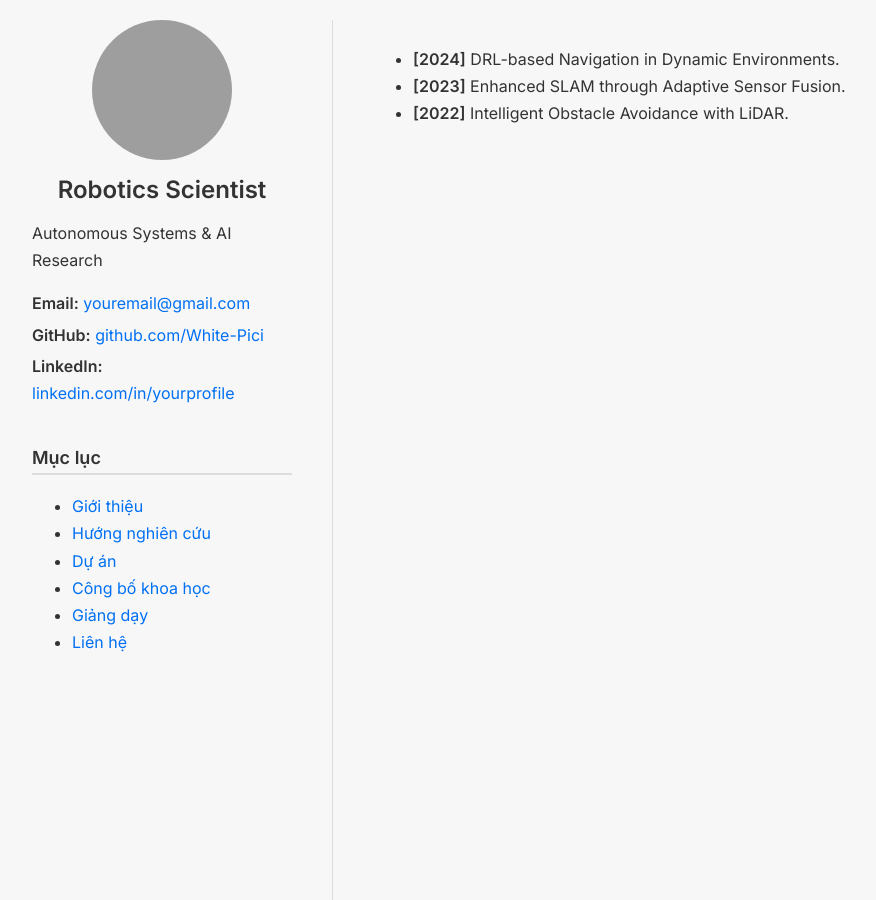
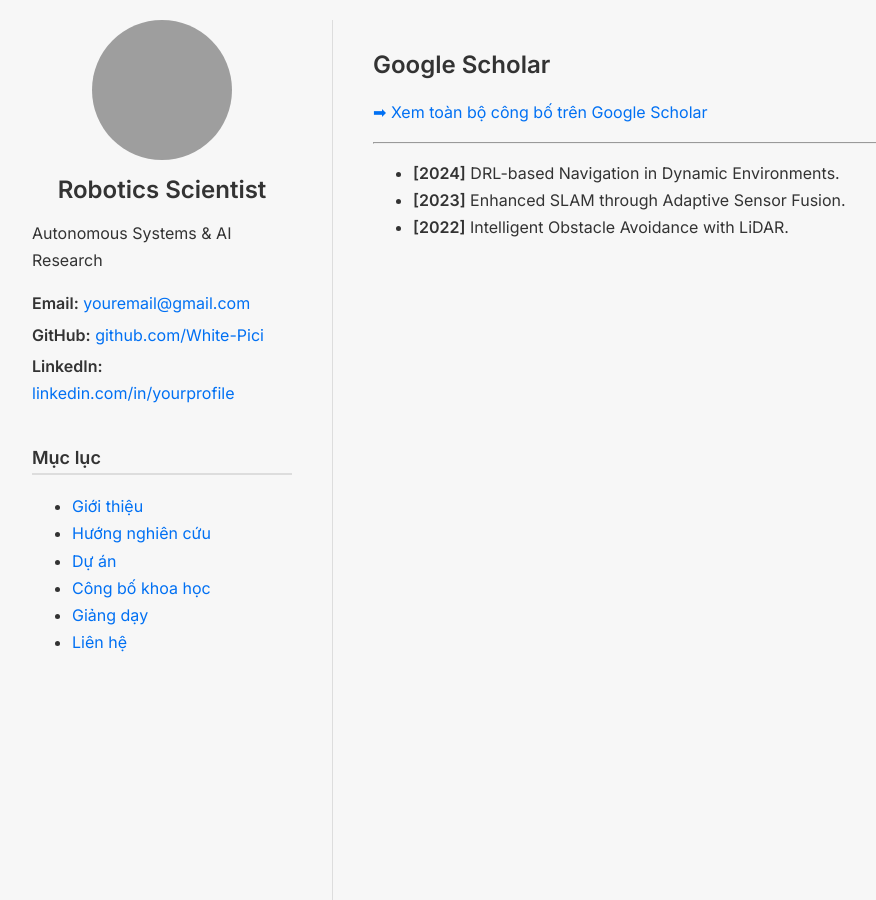
Before and after one commit to White-Pici/White-Pici.github.io, a Jekyll site: the page built from pubs.md, in a window 1280 px wide and 900 px high. Shown: the whole window, without its empty margins (58-934 px from the left). Built offline with Jekyll 4.4.1, drawn with Linux system fonts in a browser that asks for light colours; grey boxes are pictures that could not be loaded.

Commit message:
Update pubs.md

```diff
--- a/pubs.md
+++ b/pubs.md
@@ -3,6 +3,11 @@ layout: default
 title: Công bố khoa học
 ---
 
+## Google Scholar
+[➡ Xem toàn bộ công bố trên Google Scholar](https://scholar.google.com/citations?user=XXXXXXX){:target="_blank"}
+
+---
+
 - **[2024]** DRL-based Navigation in Dynamic Environments.
 - **[2023]** Enhanced SLAM through Adaptive Sensor Fusion.
 - **[2022]** Intelligent Obstacle Avoidance with LiDAR.
```
